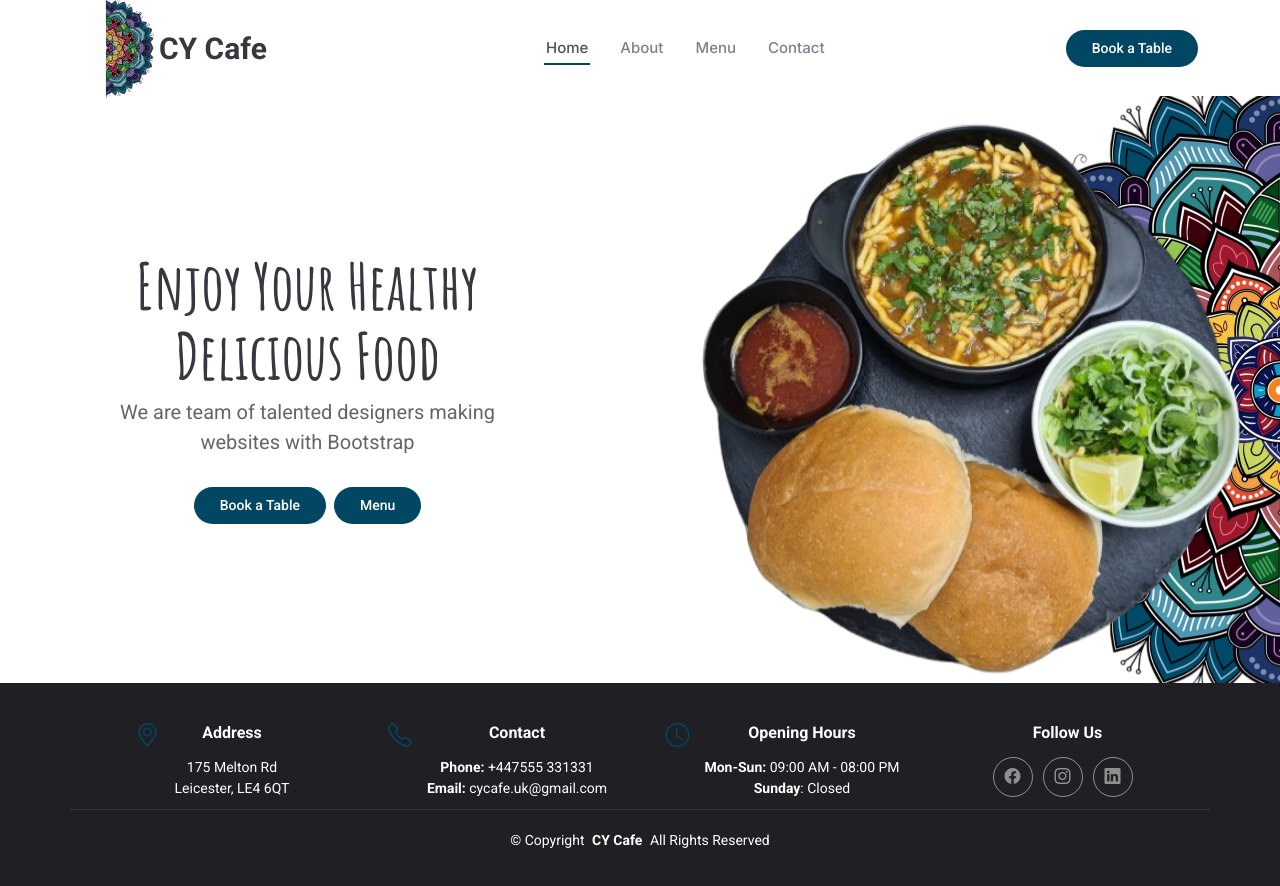
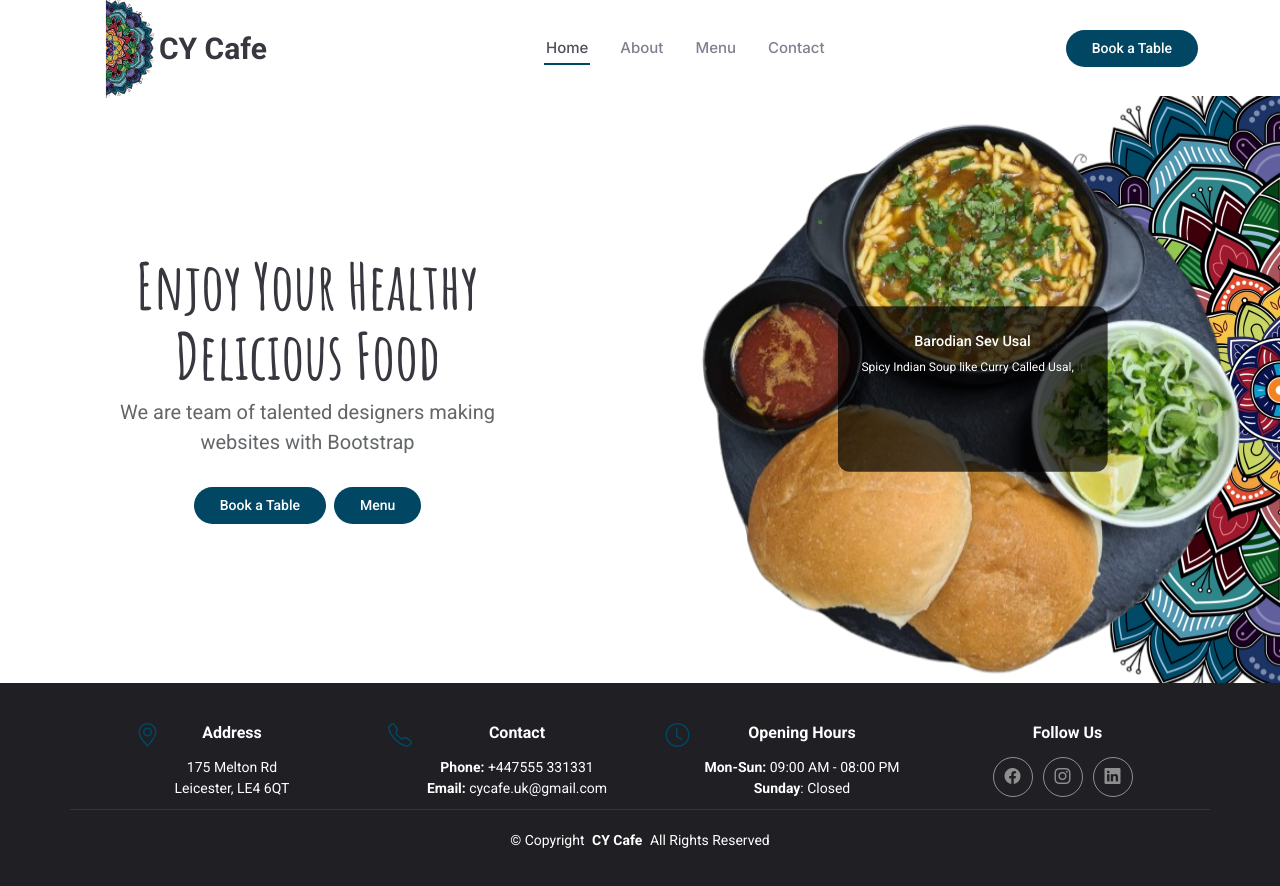
Before and after one commit to Viral8051/CYCafe, a React (Vite) app: page / in a window 1280 px wide. Shown: the top 886 px of the page. Built offline with nearby package versions, Linux system fonts and the light colour scheme.

Commit message:
Update Hero.jsx

```diff
--- a/src/Components/Hero/Hero.jsx
+++ b/src/Components/Hero/Hero.jsx
@@ -1,8 +1,51 @@
 import React from 'react'
 import{Link, NavLink} from 'react-router-dom'
+import{ useState, useEffect } from 'react';
 
 
 function Hero() {
+  // State to control popup visibility
+  const [showPopup, setShowPopup] = useState(false);
+
+  // Image data for the popup
+  const imageData = {
+    src: "Images/FoodImages/hero1-removebg-preview.png",
+    title: "Barodian Sev Usal",
+    description:
+      "Spicy Indian Soup like Curry Called Usal, it is Made Using Dried Peas, Served with a side of Sev, Spring Onion, Pav & Spicy Tari, which could be used to elevate the spice level of the dish",
+  };
+
+  // Trigger popup after a delay (e.g., 2 seconds)
+  useEffect(() => {
+    const timer = setTimeout(() => {
+      setShowPopup(true);
+    }, 2000); // Show popup after 2 seconds
+
+    return () => clearTimeout(timer); // Clean up timer on component unmount
+  }, []);
+
+  // Function to split text into words and animate them
+  const splitTextIntoWords = (text) => {
+    const words = text.split(" ");
+    return words.map((word, index) => (
+      <span key={index} className="word" style={{ animationDelay: `${index * 0.5}s` }}>
+        {word}{" "}
+      </span>
+    ));
+  };
+  // // State to control popup visibility
+  // const [showPopup, setShowPopup] = useState(false);
+
+  // // useEffect to trigger popup after 3 seconds
+  // useEffect(() => {
+  //   const timer = setTimeout(() => {
+  //     setShowPopup(true);
+  //   }, 3000); // 3000ms = 3 seconds
+
+  //   // Clean up the timer when the component unmounts
+  //   return () => clearTimeout(timer);
+  // }, []);
+
   return (
     <>
       <section id="hero" class="hero section light-background">
@@ -20,7 +63,36 @@ function Hero() {
       </div>
     </div>
     <div class="col-lg-5 order-1 order-lg-2 hero-img" data-aos="zoom-out">
-      <img src="Images/FoodImages/hero1-removebg-preview.png" class="img-fluid animated w-80" alt=""/>
+      <div className='popup'>
+      <img
+        src={imageData.src}
+        className="img-fluid animated w-80"
+        alt={imageData.title}
+      />
+      {/* <img src="Images/FoodImages/hero1-removebg-preview.png" class="img-fluid animated w-80" alt=""/> */}
+      {/* Conditionally render the popup on top of the image */}
+      {showPopup && (
+        <div
+          className="popup-inner"
+          style={{
+            position: 'absolute',
+            top: '50%',
+            left: '50%',
+            transform: 'translate(-50%, -50%)',
+            backgroundColor: 'rgba(0, 0, 0, 0.7)',
+            color: 'white',
+            padding: '20px',
+            borderRadius: '10px',
+            zIndex: 10
+          }}
+        >
+          <p className="hero-pop-Content1">{(imageData.title)}</p>
+          <p className="hero-pop-Content2">
+            {splitTextIntoWords(imageData.description)}
+          </p>
+          </div>
+            )}
+      </div>
     </div>
   </div>
 </div>
```
